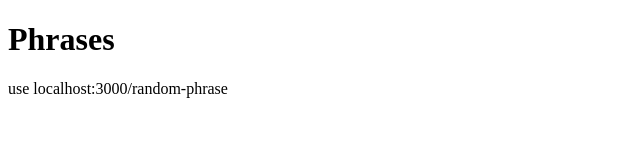
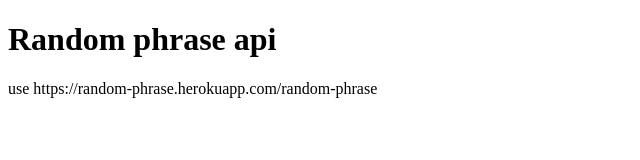
Before and after one commit to michagodfrey/phrase-api, a website: page index.html in a window 1280 px wide. Shown: the whole page, without its empty margins (0-640 px from the left). Drawn offline with Linux system fonts and the light colour scheme.

Commit message:
added cors and updated index.html

```diff
--- a/index.html
+++ b/index.html
@@ -6,7 +6,7 @@
     <title>Title</title>
   </head>
   <body>
-    <h1>Phrases</h1>
-    <p>use localhost:3000/random-phrase</p>
+    <h1>Random phrase api</h1>
+    <p>use https://random-phrase.herokuapp.com/random-phrase</p>
   </body>
 </html>
--- a/package.json
+++ b/package.json
@@ -9,6 +9,7 @@
   "author": "",
   "license": "ISC",
   "dependencies": {
+    "cors": "^2.8.5",
     "express": "^4.18.1"
   }
 }
```
Also changed, not shown: server.js (+6 -1 lines), 1 other file.
